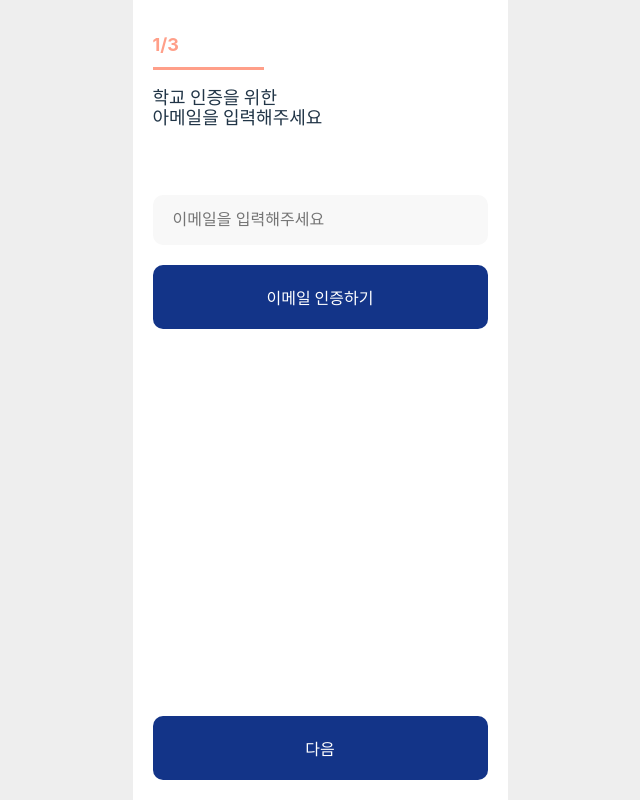
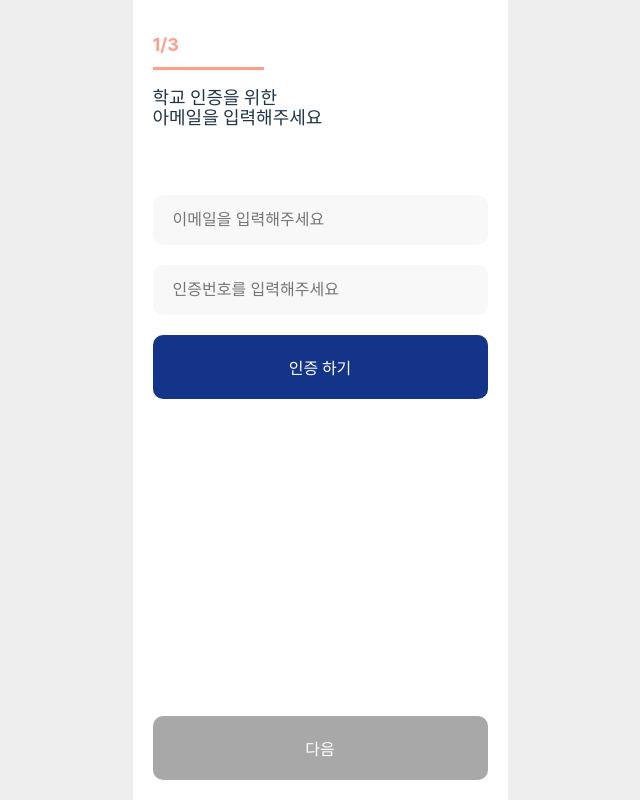
Before and after one commit to zzangmin2/Milky_Way_Front, a React (Vite) app: page /users/signupemail in a window 1280 px wide. Shown: the whole page, without its empty margins (320-960 px from the left). Built offline with nearby package versions, Linux system fonts and the light colour scheme; no server answers.

Commit message:
fix: SignupEmail 이메일 인증절차 구현, Jsdoc일부 수정

```diff
--- a/src/pages/Join/SignupEmail/index.tsx
+++ b/src/pages/Join/SignupEmail/index.tsx
@@ -13,17 +13,38 @@
 import { useNavigate } from "react-router-dom";
 import { userCompareState } from "../../../utils/recoil/atom";
 import { useSetRecoilState } from "recoil";
+import { sendEmailVerify } from "../../../utils/apimodule/member";
 const SignupEmail = () => {
   const [email, setEmail] = useState("");
   const [emailInState, setEmailInState] = useState(false);
+  const [emailSendon, setEmailSendon] = useState(false);
+  const [verifyEmail, setVerifyEmail] = useState("");
   const userCompare = useSetRecoilState(userCompareState);
+
   const navigate = useNavigate();
-
+  /**
+   * 최초 인증하기 버튼
+   */
   const sendEmailedOn = async () => {
-    // email 비교후 성공하면 버튼 url활성화
-    console.log("sendUserInfo");
     try {
       const result = await sendEmailUserInfo(email);
+      if (result.success) {
+        setEmailSendon(true);
+      } else {
+        throw result;
+      }
+    } catch (error: any) {
+      alert(`실패: ${error.message}`);
+    }
+  };
+
+  /**
+   * sendEmailVeify로 인증번호 일치 확인
+   */
+
+  const sendEmailedVerify = async () => {
+    try {
+      const result = await sendEmailVerify(verifyEmail);
       if (result.success) {
         setEmailInState(true);
       } else {
@@ -77,12 +98,24 @@
               onChange={setEmail}
             />
             <div>
-              <Button text={"이메일 인증하기"} onClick={sendEmailedOn} />
+              {!sendEmailedOn ? (
+                <Button text={"이메일 인증하기"} onClick={sendEmailedOn} />
+              ) : (
+                <>
+                  <SignupInput
+                    type="text"
+                    name="emailVerify"
+                    placeholder="인증번호를 입력해주세요"
+                    onChange={setVerifyEmail}
+                  />
+                  <Button text={"인증 하기"} onClick={sendEmailedVerify} />
+                </>
+              )}
             </div>
           </div>
         </TopSection>
         <BottomSection>
-          {!emailInState ? (
+          {emailInState ? (
             <Button text={"다음"} color={"#133488"} onClick={stateUserInfo} /> //성공시 url활성화("button/index.ts)_fix하기"
           ) : (
             <Button text={"다음"} color={"#a8a8a8"} />
--- a/src/utils/apimodule/member.tsx
+++ b/src/utils/apimodule/member.tsx
@@ -1,14 +1,36 @@
 import api from "../api/axiosInstance";
 
 /**
- * signupemail에서 이메일 최초인증 axios => 성공시 버튼 활성화
- * @param email @type number | string
- * @return success
+ * signupemail에서 이메일 최초인증 axios => 성공시 verify 버튼 활성화
+ * @param email
+ * @type {number | string} 이메일
+ * @returns {Promise<{ success: boolean, error?: string }>}
  */
 const sendEmailUserInfo = async (email: number | string) => {
   try {
-    const response = await api.post("checking", {
+    const response = await api.post("", {
       signupEmail: email,
+    });
+    if (response.data.success) {
+      return { success: true };
+    } else {
+      return { success: false };
+    }
+  } catch (error) {
+    console.error("error:", error);
+    return { success: false, error: "error" };
+  }
+};
+/**
+ * signupemail에서 이메일 인증번호 확인 => 다음으로 버튼 활성화
+ * @param verifyEmail
+ * @type {number | string} 이메일 인증번호
+ * @returns {Promise<{ success: boolean, error?: string }>}
+ */
+const sendEmailVerify = async (verifyEmail: number | string) => {
+  try {
+    const response = await api.post("", {
+      verifyEmail,
     });
     if (response.data.success) {
       return { success: true };
@@ -24,8 +46,8 @@
  * signupcompare에서 유저 아이디 및 패스워드 넘기기 => 성공시 버튼 활성화
  * @param id
  * @param password
- * @type string | number
- * @return success
+ * @type {string | number}
+ * @returns {Promise<{ success: boolean, error?: string }>}
  */
 const sendUserCompareInfo = async (
   id: number | string,
@@ -53,8 +75,8 @@
  * @param name
  * @param dpt
  * @param number
- * @type string | number
- * @return success
+ * @type {string | number} 이름 / 학과 / 전화번호
+ * @returns {Promise<{ success: boolean, error?: string }>}
  */
 
 const sendUserInfo = async (name: string, dpt: string, number: number) => {
@@ -76,4 +98,9 @@
   }
 };
 
-export { sendUserCompareInfo, sendEmailUserInfo, sendUserInfo };
+export {
+  sendUserCompareInfo,
+  sendEmailUserInfo,
+  sendUserInfo,
+  sendEmailVerify,
+};
```
